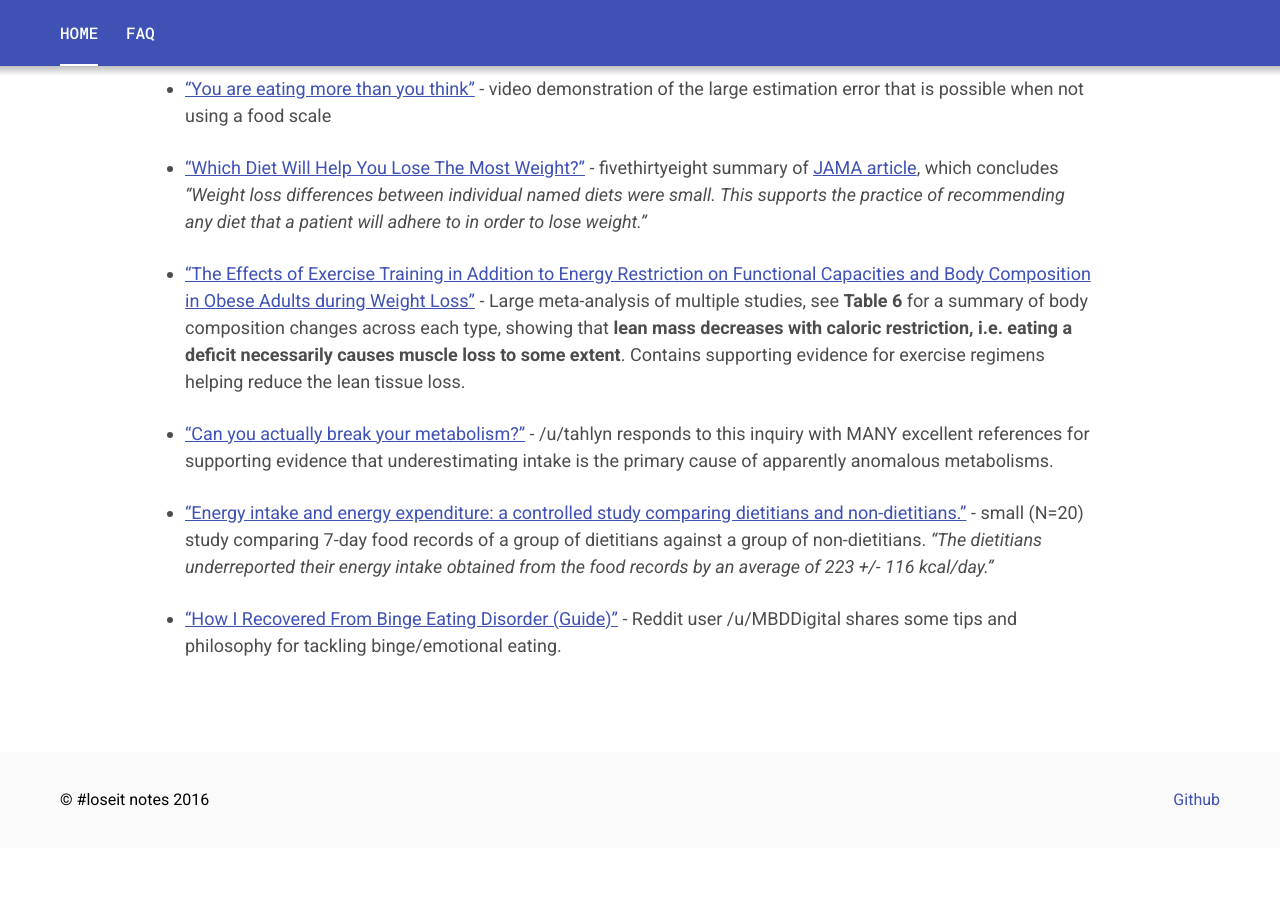
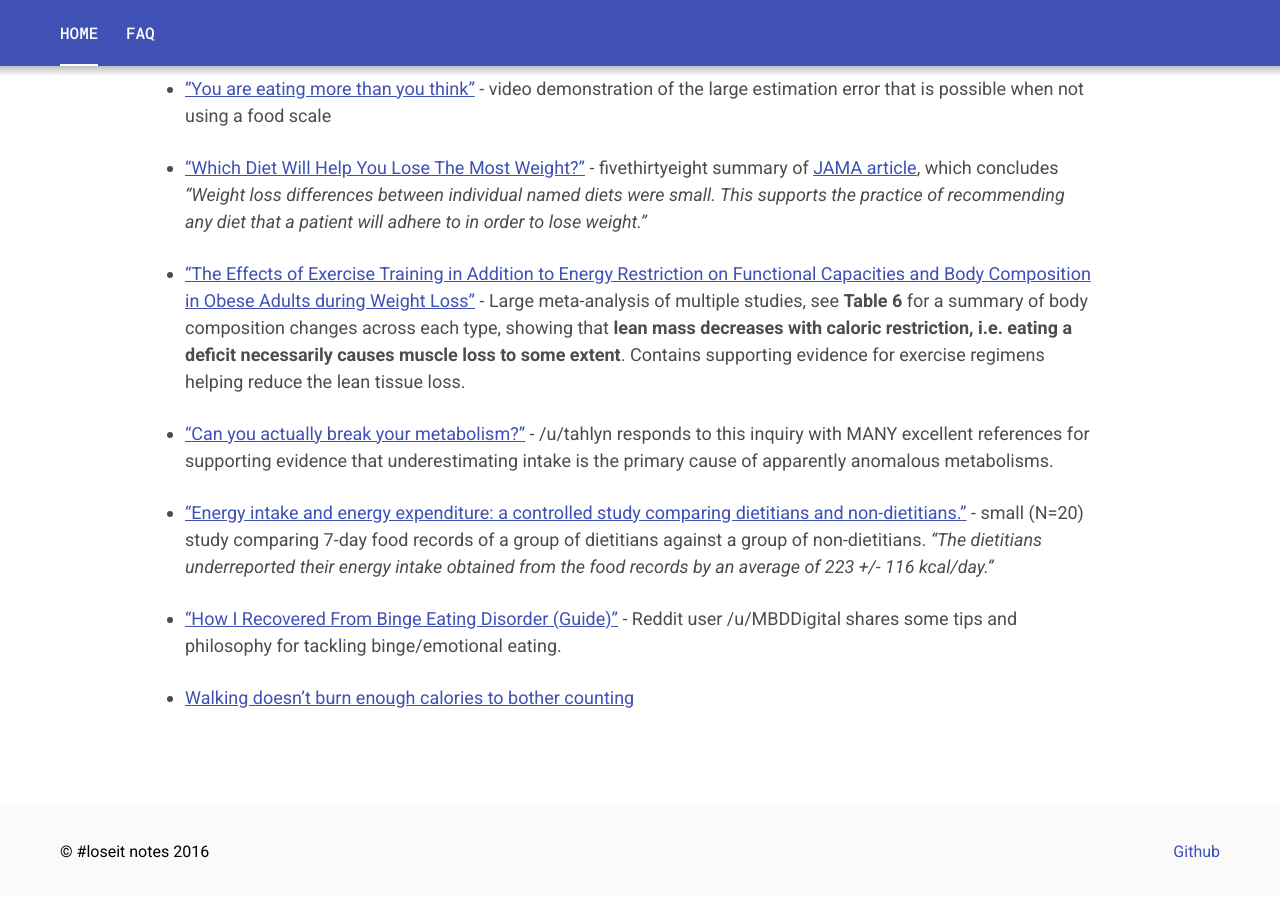
Before and after one commit to loseitIRC/loseitdocs, a Jekyll site: the page built from index.markdown, in a window 1280 px wide and 900 px high, scrolled down 1796 px. Shown: the top 897 px of the window. Built offline with Jekyll 4.4.1, drawn with Linux system fonts in a browser that asks for light colours; before the commit the page ends 2644 px from its top, so only the background shows below that.

Commit message:
Added run/walk burn reference

```diff
--- a/index.markdown
+++ b/index.markdown
@@ -50,3 +50,5 @@ Want to contribute?  [Fork this site on GitHub](https://github.com/loseitIRC/los
 * ["Energy intake and energy expenditure: a controlled study comparing dietitians and non-dietitians."](http://www.ncbi.nlm.nih.gov/pubmed/12396160) - small (N=20) study comparing 7-day food records of a group of dietitians against a group of non-dietitians.  *"The dietitians underreported their energy intake obtained from the food records by an average of 223 +/- 116 kcal/day."*
 
 * ["How I Recovered From Binge Eating Disorder (Guide)"](https://www.reddit.com/r/loseit/comments/4iqe36/how_i_recovered_from_binge_eating_disorder_guide/) - Reddit user /u/MBDDigital shares some tips and philosophy for tackling binge/emotional eating.
+
+* [Walking doesn't burn enough calories to bother counting](https://www.ncbi.nlm.nih.gov/pubmed/15570150)
```
